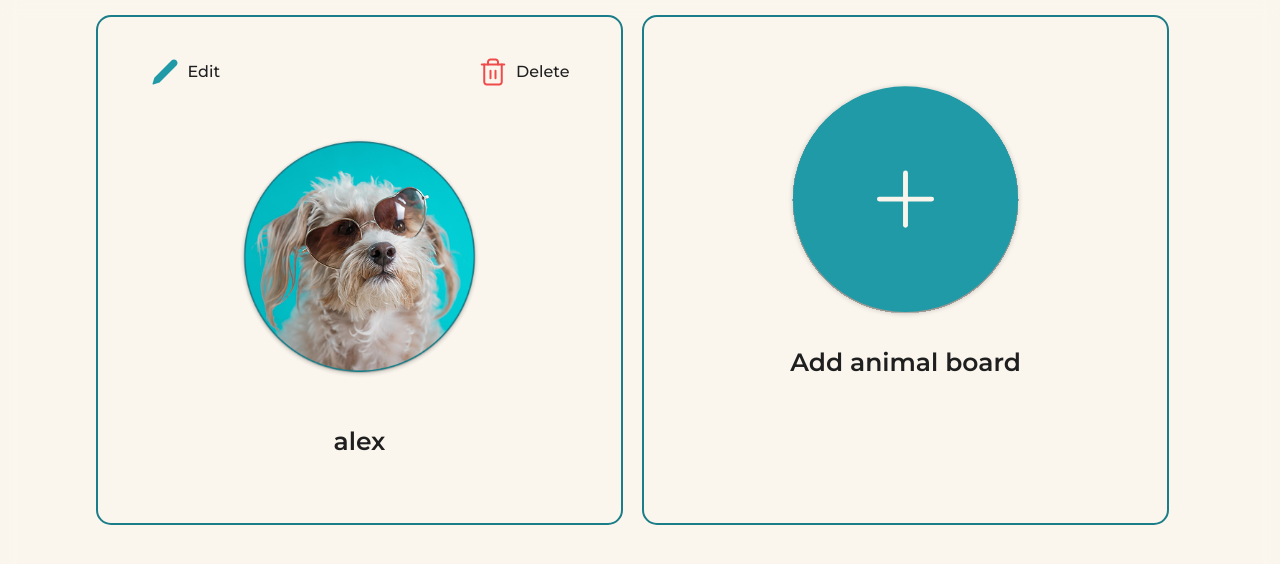
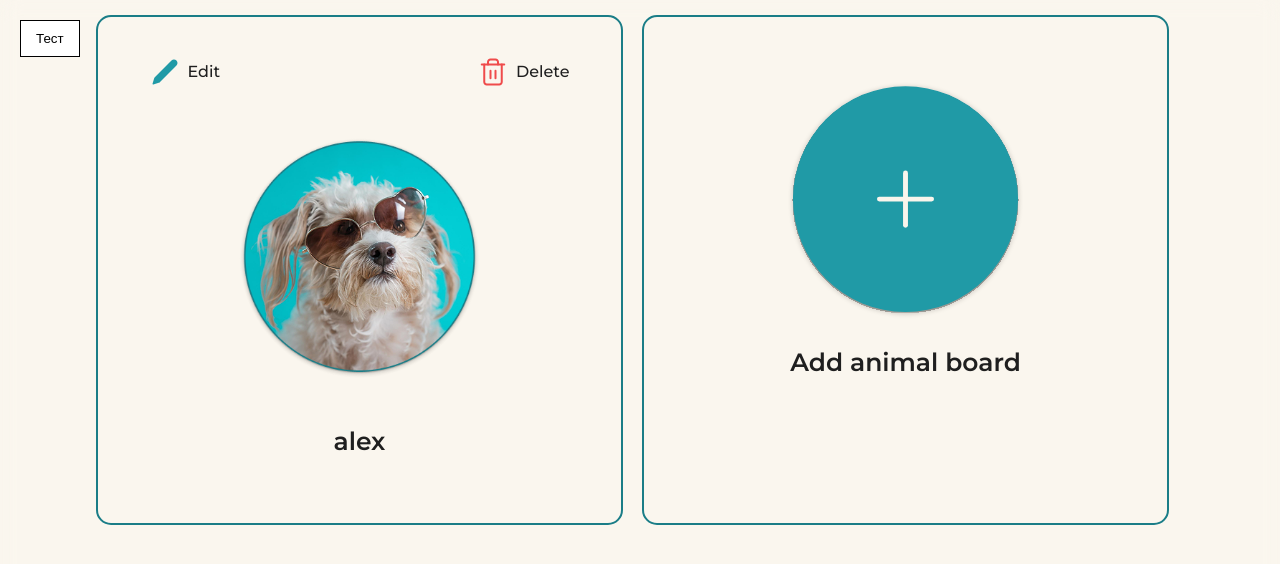
Before and after one commit to KryaKryaTeam/PetCareFrontend, a Vue app: page /t in a window 1280 px wide. Shown: the top 564 px of the page. Built offline with nearby package versions, Linux system fonts and the light colour scheme; no server answers; what vue3-google-login would draw is missing.

Commit message:
add backdrop opacity

```diff
--- /dev/null
+++ b/src/features/composebles/useBackdropOpacity.ts
@@ -0,0 +1,21 @@
+import { onMounted, onUnmounted, ref, watch } from "vue"
+
+const useBackdropOpacity = (value: number | string) => {
+  const opacity = ref(value)
+
+  onMounted(() => {
+    document.documentElement.style.setProperty('--backdrop-opacity', opacity.value.toString())
+  })
+
+  onUnmounted(() => {
+    document.documentElement.style.setProperty('--backdrop-opacity', '0')
+  })
+
+  watch(opacity, (newVal) => {
+    document.documentElement.style.setProperty('--backdrop-opacity', newVal.toString())
+  })
+
+  return opacity
+}
+
+export default useBackdropOpacity
--- a/src/global.css
+++ b/src/global.css
@@ -7,8 +7,20 @@
 */
 
 :root {
+  --backdrop-opacity: 0;
   --background-image: none;
   --background-color: #faf6ee;
+}
+
+html::before {
+  content: '';
+  position: fixed;
+  inset: 0;
+  background-color: black;
+  opacity: var(--backdrop-opacity);
+  pointer-events: none;
+  transition: opacity 0.3s ease-in-out;
+  z-index: 1;
 }
 
 html,
--- a/src/pages/test.vue
+++ b/src/pages/test.vue
@@ -1,11 +1,30 @@
 <script lang="ts" setup>
+import { ref, watch } from 'vue'
+import useBackdropOpacity from '@/features/composebles/useBackdropOpacity'
+
 import ContainerComp from '@/shared/components/containerComp.vue'
 import AddAnimalCard from '@/widget/addAnimalCard.vue'
 import PetCard from '@/widget/petCard.vue'
+
+const isDark = ref(false)
+
+const opacity = useBackdropOpacity(0)
+
+watch(isDark, (newVal) => {
+  opacity.value = newVal ? 0.5 : 0
+})
+
+const toggleBackdrop = () => {
+  isDark.value = !isDark.value
+}
 </script>
 
 <template>
   <div>
+    <button class="test-btn" @click="toggleBackdrop">
+      Тест
+    </button>
+
     <ContainerComp class="container">
       <div class="grid">
         <PetCard name="alex" imgLink="/images/testimg.png" :id="1" />
@@ -13,12 +32,9 @@ import PetCard from '@/widget/petCard.vue'
       </div>
     </ContainerComp>
   </div>
+</template>
 
-
-
-
-</template>
-<style lang="css" scoped>
+<style scoped>
 .grid {
   display: grid;
   grid-template-columns: repeat(3, 1fr);
@@ -26,4 +42,15 @@ import PetCard from '@/widget/petCard.vue'
   column-gap: 19px;
   row-gap: 19px;
 }
+
+.test-btn {
+  position: fixed;
+  top: 20px;
+  left: 20px;
+  z-index: 10;
+  padding: 10px 15px;
+  background-color: white;
+  border: 1px solid black;
+  cursor: pointer;
+}
 </style>
```
Also changed, not shown: src/features/composebles/useBackgroundColor.ts (deleted, +0 -11 lines).
